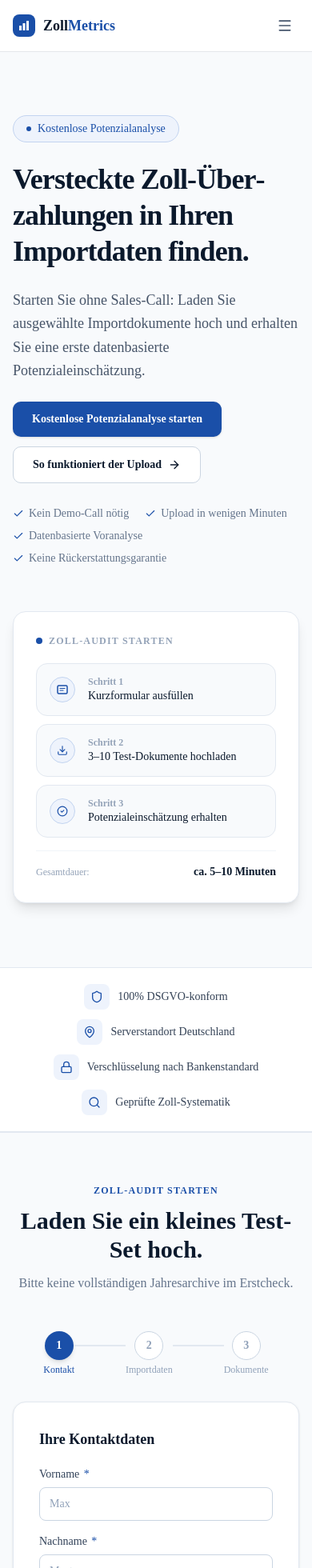
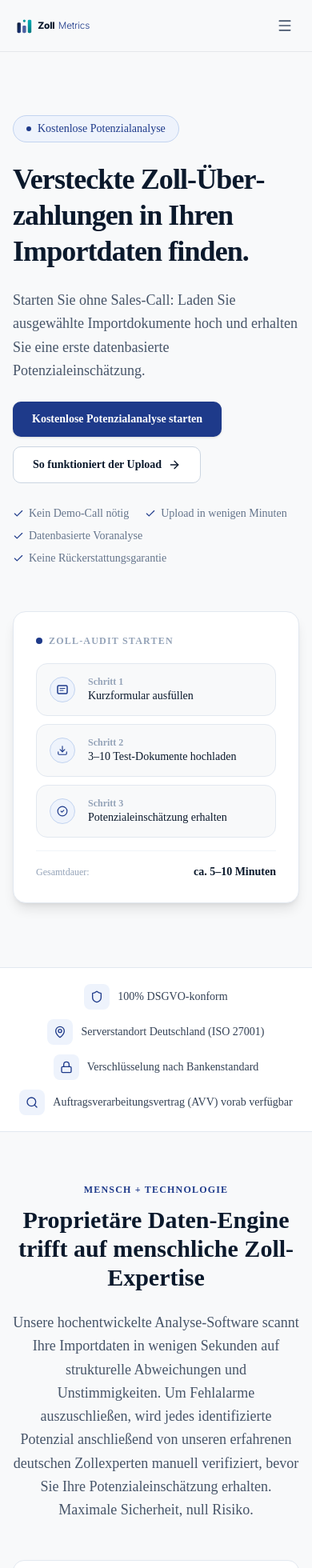
Before and after one commit to ZollMetrics-com/v0-zollmetrics-landing-page, a Next.js app: page / in a window 390 px wide. Shown: the top 1960 px of the page at 80% size. Built offline with nearby package versions, Linux system fonts and the light colour scheme.

Commit message:
Update UI, add sections, and replace logo

```diff
--- a/app/loesung/page.tsx
+++ b/app/loesung/page.tsx
@@ -1,6 +1,6 @@
 import { Navbar } from "@/components/navbar"
 import { Footer } from "@/components/footer"
-import { Tag, DollarSign, Globe, Truck, RotateCcw, TrendingUp } from "lucide-react"
+import { Tag, DollarSign, Globe, Truck, RotateCcw, TrendingUp, FileSearch, Users } from "lucide-react"
 import Link from "next/link"
 
 export const metadata = {
@@ -43,9 +43,9 @@ const checkAreas = [
 
 function PageHeader({ eyebrow, title, subtitle }: { eyebrow: string; title: string; subtitle: string }) {
   return (
-    <section className="border-b pt-16" style={{ backgroundColor: "#f8fafc", borderBottomColor: "#e2e8f0" }}>
+    <section className="border-b pt-16" style={{ backgroundColor: "#F8F9FA", borderBottomColor: "#e2e8f0" }}>
       <div className="mx-auto max-w-4xl px-4 py-16 text-center sm:px-6 lg:px-8">
-        <p className="mb-3 text-xs font-semibold uppercase tracking-widest" style={{ color: "#1a4fa8" }}>{eyebrow}</p>
+        <p className="mb-3 text-xs font-semibold uppercase tracking-widest" style={{ color: "#1E3A8A" }}>{eyebrow}</p>
         <h1 className="mb-4 text-4xl font-bold md:text-5xl" style={{ color: "#0B192C" }}>{title}</h1>
         <p className="mx-auto max-w-2xl text-lg" style={{ color: "#475569" }}>{subtitle}</p>
       </div>
@@ -78,9 +78,9 @@ export default function LoesungPage() {
                       className="flex h-10 w-10 shrink-0 items-center justify-center rounded-lg"
                       style={{ backgroundColor: "#eef3fc" }}
                     >
-                      <area.icon className="h-5 w-5" style={{ color: "#1a4fa8" }} />
+                      <area.icon className="h-5 w-5" style={{ color: "#1E3A8A" }} />
                     </div>
-                    <span className="text-xs font-bold" style={{ color: "#1a4fa8" }}>0{i + 1}</span>
+                    <span className="text-xs font-bold" style={{ color: "#1E3A8A" }}>0{i + 1}</span>
                   </div>
                   <h3 className="mb-2 font-semibold" style={{ color: "#0B192C" }}>{area.title}</h3>
                   <p className="text-sm leading-relaxed" style={{ color: "#64748b" }}>{area.desc}</p>
@@ -90,8 +90,49 @@ export default function LoesungPage() {
           </div>
         </section>
 
+        {/* Human + Tech Section */}
+        <section className="border-t py-16 md:py-24" style={{ backgroundColor: "#F8F9FA", borderTopColor: "#e2e8f0" }}>
+          <div className="mx-auto max-w-7xl px-4 sm:px-6 lg:px-8">
+            <div className="mx-auto max-w-3xl text-center">
+              <p className="mb-3 text-xs font-semibold uppercase tracking-widest" style={{ color: "#1E3A8A" }}>
+                Mensch + Technologie
+              </p>
+              <h2 className="mb-6 text-3xl font-bold md:text-4xl" style={{ color: "#0B192C" }}>
+                Proprietäre Daten-Engine trifft auf menschliche Zoll-Expertise
+              </h2>
+              <p className="text-lg leading-relaxed" style={{ color: "#475569" }}>
+                Unsere hochentwickelte Analyse-Software scannt Ihre Importdaten in wenigen Sekunden auf
+                strukturelle Abweichungen und Unstimmigkeiten. Um Fehlalarme auszuschließen, wird jedes
+                identifizierte Potenzial anschließend von unseren erfahrenen deutschen Zollexperten manuell
+                verifiziert, bevor Sie Ihre Potenzialeinschätzung erhalten. Maximale Sicherheit, null Risiko.
+              </p>
+            </div>
+
+            <div className="mt-12 grid gap-8 md:grid-cols-2">
+              <div className="flex flex-col items-center gap-4 rounded-xl border p-8 text-center" style={{ backgroundColor: "#ffffff", borderColor: "#e2e8f0" }}>
+                <div className="flex h-12 w-12 items-center justify-center rounded-xl" style={{ backgroundColor: "#eef3fc" }}>
+                  <FileSearch className="h-6 w-6" style={{ color: "#1E3A8A" }} />
+                </div>
+                <h3 className="text-lg font-semibold" style={{ color: "#0B192C" }}>Automatisierte Daten-Analyse</h3>
+                <p className="text-sm leading-relaxed" style={{ color: "#64748b" }}>
+                  Proprietäre Algorithmen scannen Tarifnummern, Zollwerte, Präferenzen und Abrechnungen in Sekunden – über alle Ihre Sendungen hinweg.
+                </p>
+              </div>
+              <div className="flex flex-col items-center gap-4 rounded-xl border p-8 text-center" style={{ backgroundColor: "#ffffff", borderColor: "#e2e8f0" }}>
+                <div className="flex h-12 w-12 items-center justify-center rounded-xl" style={{ backgroundColor: "#eef3fc" }}>
+                  <Users className="h-6 w-6" style={{ color: "#1E3A8A" }} />
+                </div>
+                <h3 className="text-lg font-semibold" style={{ color: "#0B192C" }}>Manuelle Experten-Verifikation</h3>
+                <p className="text-sm leading-relaxed" style={{ color: "#64748b" }}>
+                  Jede Auffälligkeit wird von erfahrenen deutschen Zollexperten geprüft, falsch-positive Ergebnisse ausgeschlossen und nur belastbare Prüffälle übermittelt.
+                </p>
+              </div>
+            </div>
+          </div>
+        </section>
+
         {/* CTA */}
-        <section className="border-t py-16" style={{ backgroundColor: "#f8fafc", borderTopColor: "#e2e8f0" }}>
+        <section className="border-t py-16" style={{ backgroundColor: "#F8F9FA", borderTopColor: "#e2e8f0" }}>
           <div className="mx-auto max-w-3xl px-4 text-center sm:px-6 lg:px-8">
             <h2 className="mb-4 text-2xl font-bold md:text-3xl" style={{ color: "#0B192C" }}>
               Bereit für Ihre kostenlose Potenzialanalyse?
@@ -102,7 +143,7 @@ export default function LoesungPage() {
             <Link
               href="/#scan"
               className="inline-flex items-center rounded-lg px-6 py-3 font-semibold text-white shadow-sm transition-opacity hover:opacity-90"
-              style={{ backgroundColor: "#1a4fa8" }}
+              style={{ backgroundColor: "#1E3A8A" }}
             >
               Kostenlose Potenzialanalyse starten
             </Link>
--- a/app/zielgruppe/page.tsx
+++ b/app/zielgruppe/page.tsx
@@ -27,7 +27,7 @@ function PageHeader({ eyebrow, title, subtitle }: { eyebrow: string; title: stri
   return (
     <section className="border-b pt-16" style={{ backgroundColor: "#f8fafc", borderBottomColor: "#e2e8f0" }}>
       <div className="mx-auto max-w-4xl px-4 py-16 text-center sm:px-6 lg:px-8">
-        <p className="mb-3 text-xs font-semibold uppercase tracking-widest" style={{ color: "#1a4fa8" }}>{eyebrow}</p>
+        <p className="mb-3 text-xs font-semibold uppercase tracking-widest" style={{ color: "#1E3A8A" }}>{eyebrow}</p>
         <h1 className="mb-4 text-4xl font-bold md:text-5xl" style={{ color: "#0B192C" }}>{title}</h1>
         <p className="mx-auto max-w-2xl text-lg" style={{ color: "#475569" }}>{subtitle}</p>
       </div>
@@ -113,7 +113,7 @@ export default function ZielgruppePage() {
             <Link
               href="/#scan"
               className="inline-flex items-center rounded-lg px-6 py-3 font-semibold text-white shadow-sm transition-opacity hover:opacity-90"
-              style={{ backgroundColor: "#1a4fa8" }}
+              style={{ backgroundColor: "#1E3A8A" }}
             >
               Kostenlose Potenzialanalyse starten
             </Link>
--- a/components/footer.tsx
+++ b/components/footer.tsx
@@ -28,16 +28,26 @@ export function Footer() {
       <div className="mx-auto max-w-7xl px-4 py-8 sm:px-6 lg:px-8">
         <div className="flex flex-col items-start justify-between gap-6 md:flex-row md:items-center">
           <div className="flex items-center gap-2.5">
-            <div className="flex h-6 w-6 items-center justify-center rounded-md" style={{ backgroundColor: "#1a4fa8" }}>
-              <svg width="13" height="13" viewBox="0 0 16 16" fill="none">
-                <rect x="2" y="8" width="3" height="6" rx="0.5" fill="white" />
-                <rect x="6.5" y="5" width="3" height="9" rx="0.5" fill="white" />
-                <rect x="11" y="2" width="3" height="12" rx="0.5" fill="white" />
-              </svg>
-            </div>
-            <span className="text-sm font-bold text-white">
-              Zoll<span style={{ color: "#5b8def" }}>Metrics</span>
-            </span>
+            <svg xmlns="http://www.w3.org/2000/svg" viewBox="0 0 380 80" width="120" height="26" className="shrink-0">
+              <defs>
+                <linearGradient id="footerPrimaryGrad" x1="0%" y1="0%" x2="100%" y2="100%">
+                  <stop offset="0%" stopColor="#ffffff" />
+                  <stop offset="100%" stopColor="#94a3b8" />
+                </linearGradient>
+                <linearGradient id="footerAccentGrad" x1="0%" y1="0%" x2="0%" y2="100%">
+                  <stop offset="0%" stopColor="#00ADB5" />
+                  <stop offset="100%" stopColor="#007A80" />
+                </linearGradient>
+              </defs>
+              <g transform="translate(15, 10)">
+                <rect x="0" y="20" width="12" height="35" rx="4" fill="url(#footerPrimaryGrad)" />
+                <rect x="18" y="30" width="12" height="25" rx="4" fill="#94a3b8" opacity="0.8" />
+                <rect x="36" y="10" width="12" height="45" rx="4" fill="url(#footerAccentGrad)" />
+                <circle cx="24" cy="14" r="4.5" fill="url(#footerAccentGrad)" />
+              </g>
+              <text x="85" y="50" fontFamily="'Inter', 'Segoe UI', sans-serif" fontWeight="800" fontSize="32" fill="#ffffff" letterSpacing="-0.5">Zoll</text>
+              <text x="154" y="50" fontFamily="'Inter', 'Segoe UI', sans-serif" fontWeight="300" fontSize="32" fill="#94a3b8" letterSpacing="-0.5">Metrics</text>
+            </svg>
             <span className="ml-2 text-sm text-slate-500">&copy; 2026. Alle Rechte vorbehalten.</span>
           </div>
 
--- a/components/hero-section.tsx
+++ b/components/hero-section.tsx
@@ -1,5 +1,5 @@
 import Link from "next/link"
-import { ArrowRight, Check, Download, CircleCheck, Shield, MapPin, Lock, Search } from "lucide-react"
+import { ArrowRight, Check, Download, CircleCheck, Shield, MapPin, Lock, Search, FileSearch, Users, TrendingUp } from "lucide-react"
 
 const trustBadges = [
   "Kein Demo-Call nötig",
@@ -10,9 +10,9 @@ const trustBadges = [
 
 const complianceBar = [
   { icon: Shield, label: "100% DSGVO-konform" },
-  { icon: MapPin, label: "Serverstandort Deutschland" },
+  { icon: MapPin, label: "Serverstandort Deutschland (ISO 27001)" },
   { icon: Lock, label: "Verschlüsselung nach Bankenstandard" },
-  { icon: Search, label: "Geprüfte Zoll-Systematik" },
+  { icon: Search, label: "Auftragsverarbeitungsvertrag (AVV) vorab verfügbar" },
 ]
 
 export function HeroSection() {
@@ -22,7 +22,7 @@ export function HeroSection() {
       <section
         id="hero"
         className="border-b pt-16"
-        style={{ backgroundColor: "#f8fafc", borderBottomColor: "#e2e8f0" }}
+        style={{ backgroundColor: "#F8F9FA", borderBottomColor: "#e2e8f0" }}
       >
         <div className="mx-auto max-w-7xl px-4 py-20 sm:px-6 lg:px-8 lg:py-28">
           <div className="grid items-center gap-14 lg:grid-cols-2">
@@ -31,9 +31,9 @@ export function HeroSection() {
             <div className="flex flex-col gap-6">
               <div
                 className="inline-flex w-fit items-center gap-2 rounded-full border px-4 py-1.5 text-sm font-medium"
-                style={{ borderColor: "#c3d4f0", backgroundColor: "#eef3fc", color: "#1a4fa8" }}
+                style={{ borderColor: "#c3d4f0", backgroundColor: "#eef3fc", color: "#1E3A8A" }}
               >
-                <span className="h-1.5 w-1.5 rounded-full" style={{ backgroundColor: "#1a4fa8" }} />
+                <span className="h-1.5 w-1.5 rounded-full" style={{ backgroundColor: "#1E3A8A" }} />
                 Kostenlose Potenzialanalyse
               </div>
 
@@ -53,7 +53,7 @@ export function HeroSection() {
                 <Link
                   href="/#scan"
                   className="inline-flex items-center rounded-lg px-6 py-3 text-sm font-semibold text-white shadow-sm transition-opacity hover:opacity-90"
-                  style={{ backgroundColor: "#1a4fa8" }}
+                  style={{ backgroundColor: "#1E3A8A" }}
                 >
                   Kostenlose Potenzialanalyse starten
                 </Link>
@@ -70,7 +70,7 @@ export function HeroSection() {
               <div className="flex flex-wrap gap-x-5 gap-y-2 pt-1">
                 {trustBadges.map((badge) => (
                   <span key={badge} className="flex items-center gap-1.5 text-sm" style={{ color: "#64748b" }}>
-                    <Check className="h-3.5 w-3.5" style={{ color: "#1a4fa8" }} />
+                    <Check className="h-3.5 w-3.5" style={{ color: "#1E3A8A" }} />
                     {badge}
                   </span>
                 ))}
@@ -84,7 +84,7 @@ export function HeroSection() {
                 style={{ backgroundColor: "#ffffff", borderColor: "#e2e8f0" }}
               >
                 <div className="mb-5 flex items-center gap-2">
-                  <span className="h-2 w-2 rounded-full" style={{ backgroundColor: "#1a4fa8" }} />
+                  <span className="h-2 w-2 rounded-full" style={{ backgroundColor: "#1E3A8A" }} />
                   <span className="text-xs font-semibold uppercase tracking-widest" style={{ color: "#94a3b8" }}>
                     Zoll-Audit starten
                   </span>
@@ -97,19 +97,19 @@ export function HeroSection() {
                       desc: "Kurzformular ausfüllen",
                       icon: (
                         <svg width="14" height="14" viewBox="0 0 14 14" fill="none">
-                          <rect x="1" y="2" width="12" height="10" rx="1.5" stroke="#1a4fa8" strokeWidth="1.5" />
-                          <line x1="4" y1="5.5" x2="10" y2="5.5" stroke="#1a4fa8" strokeWidth="1.2" strokeLinecap="round" />
-                          <line x1="4" y1="8" x2="8" y2="8" stroke="#1a4fa8" strokeWidth="1.2" strokeLinecap="round" />
+                          <rect x="1" y="2" width="12" height="10" rx="1.5" stroke="#1E3A8A" strokeWidth="1.5" />
+                          <line x1="4" y1="5.5" x2="10" y2="5.5" stroke="#1E3A8A" strokeWidth="1.2" strokeLinecap="round" />
+                          <line x1="4" y1="8" x2="8" y2="8" stroke="#1E3A8A" strokeWidth="1.2" strokeLinecap="round" />
                         </svg>
                       ),
                     },
-                    { label: "Schritt 2", desc: "3–10 Test-Dokumente hochladen", icon: <Download className="h-3.5 w-3.5" style={{ color: "#1a4fa8" }} /> },
-                    { label: "Schritt 3", desc: "Potenzialeinschätzung erhalten", icon: <CircleCheck className="h-3.5 w-3.5" style={{ color: "#1a4fa8" }} /> },
+                    { label: "Schritt 2", desc: "3–10 Test-Dokumente hochladen", icon: <Download className="h-3.5 w-3.5" style={{ color: "#1E3A8A" }} /> },
+                    { label: "Schritt 3", desc: "Potenzialeinschätzung erhalten", icon: <CircleCheck className="h-3.5 w-3.5" style={{ color: "#1E3A8A" }} /> },
                   ].map((step) => (
                     <div
                       key={step.label}
                       className="flex items-center gap-4 rounded-xl border px-4 py-3.5"
-                      style={{ backgroundColor: "#f8fafc", borderColor: "#e2e8f0" }}
+                      style={{ backgroundColor: "#F8F9FA", borderColor: "#e2e8f0" }}
                     >
                       <div
                         className="flex h-8 w-8 shrink-0 items-center justify-center rounded-full border"
@@ -145,7 +145,7 @@ export function HeroSection() {
                   className="flex h-8 w-8 shrink-0 items-center justify-center rounded-md"
                   style={{ backgroundColor: "#eef3fc" }}
                 >
-                  <item.icon className="h-4 w-4" style={{ color: "#1a4fa8" }} />
+                  <item.icon className="h-4 w-4" style={{ color: "#1E3A8A" }} />
                 </div>
                 <span className="text-sm font-medium" style={{ color: "#334155" }}>{item.label}</span>
               </div>
@@ -153,6 +153,96 @@ export function HeroSection() {
           </div>
         </div>
       </section>
+
+      {/* Human + Tech Section */}
+      <section className="border-b py-16 md:py-24" style={{ backgroundColor: "#F8F9FA", borderBottomColor: "#e2e8f0" }}>
+        <div className="mx-auto max-w-7xl px-4 sm:px-6 lg:px-8">
+          <div className="mx-auto max-w-3xl text-center">
+            <p className="mb-3 text-xs font-semibold uppercase tracking-widest" style={{ color: "#1E3A8A" }}>
+              Mensch + Technologie
+            </p>
+            <h2 className="mb-6 text-3xl font-bold md:text-4xl" style={{ color: "#0B192C" }}>
+              Proprietäre Daten-Engine trifft auf menschliche Zoll-Expertise
+            </h2>
+            <p className="text-lg leading-relaxed" style={{ color: "#475569" }}>
+              Unsere hochentwickelte Analyse-Software scannt Ihre Importdaten in wenigen Sekunden auf
+              strukturelle Abweichungen und Unstimmigkeiten. Um Fehlalarme auszuschließen, wird jedes
+              identifizierte Potenzial anschließend von unseren erfahrenen deutschen Zollexperten manuell
+              verifiziert, bevor Sie Ihre Potenzialeinschätzung erhalten. Maximale Sicherheit, null Risiko.
+            </p>
+          </div>
+
+          <div className="mt-12 grid gap-8 md:grid-cols-2">
+            <div className="flex flex-col items-center gap-4 rounded-xl border p-8 text-center" style={{ backgroundColor: "#ffffff", borderColor: "#e2e8f0" }}>
+              <div className="flex h-12 w-12 items-center justify-center rounded-xl" style={{ backgroundColor: "#eef3fc" }}>
+                <FileSearch className="h-6 w-6" style={{ color: "#1E3A8A" }} />
+              </div>
+              <h3 className="text-lg font-semibold" style={{ color: "#0B192C" }}>Automatisierte Daten-Analyse</h3>
+              <p className="text-sm leading-relaxed" style={{ color: "#64748b" }}>
+                Proprietäre Algorithmen scannen Tarifnummern, Zollwerte, Präferenzen und Abrechnungen in Sekunden – über alle Ihre Sendungen hinweg.
+              </p>
+            </div>
+            <div className="flex flex-col items-center gap-4 rounded-xl border p-8 text-center" style={{ backgroundColor: "#ffffff", borderColor: "#e2e8f0" }}>
+              <div className="flex h-12 w-12 items-center justify-center rounded-xl" style={{ backgroundColor: "#eef3fc" }}>
+                <Users className="h-6 w-6" style={{ color: "#1E3A8A" }} />
+              </div>
+              <h3 className="text-lg font-semibold" style={{ color: "#0B192C" }}>Manuelle Experten-Verifikation</h3>
+              <p className="text-sm leading-relaxed" style={{ color: "#64748b" }}>
+                Jede Auffälligkeit wird von erfahrenen deutschen Zollexperten geprüft, falsch-positive Ergebnisse ausgeschlossen und nur belastbare Prüffälle übermittelt.
+              </p>
+            </div>
+          </div>
+        </div>
+      </section>
+
+      {/* Case Study Section */}
+      <section className="py-16 md:py-24" style={{ backgroundColor: "#ffffff" }}>
+        <div className="mx-auto max-w-7xl px-4 sm:px-6 lg:px-8">
+          <div className="mb-12 text-center">
+            <p className="mb-3 text-xs font-semibold uppercase tracking-widest" style={{ color: "#1E3A8A" }}>
+              Pilotphase
+            </p>
+            <h2 className="text-3xl font-bold md:text-4xl" style={{ color: "#0B192C" }}>
+              Ergebnisse aus der Praxis (Pilotphase)
+            </h2>
+          </div>
+
+          <div className="mx-auto max-w-2xl">
+            <div
+              className="rounded-xl border p-8 shadow-sm"
+              style={{ backgroundColor: "#F8F9FA", borderColor: "#e2e8f0" }}
+            >
+              <div className="mb-5 flex items-center gap-3">
+                <div className="flex h-10 w-10 items-center justify-center rounded-lg" style={{ backgroundColor: "#eef3fc" }}>
+                  <TrendingUp className="h-5 w-5" style={{ color: "#1E3A8A" }} />
+                </div>
+                <div>
+                  <p className="text-xs font-semibold uppercase tracking-widest" style={{ color: "#1E3A8A" }}>Fallstudie</p>
+                  <p className="text-sm font-medium" style={{ color: "#0B192C" }}>E-Commerce-Importeur</p>
+                </div>
+              </div>
+
+              <div className="flex flex-col gap-3">
+                <div className="flex items-start gap-3">
+                  <span className="mt-0.5 text-sm font-semibold" style={{ color: "#1E3A8A" }}>Branche:</span>
+                  <span className="text-sm" style={{ color: "#475569" }}>Unterhaltungselektronik</span>
+                </div>
+                <div className="flex items-start gap-3">
+                  <span className="mt-0.5 text-sm font-semibold" style={{ color: "#1E3A8A" }}>Importvolumen:</span>
+                  <span className="text-sm" style={{ color: "#475569" }}>12 Mio. € p.a.</span>
+                </div>
+                <div className="flex items-start gap-3">
+                  <span className="mt-0.5 text-sm font-semibold" style={{ color: "#1E3A8A" }}>Ergebnis:</span>
+                  <span className="text-sm" style={{ color: "#475569" }}>
+                    14.200 € Zoll-Überzahlungen durch fehlerhafte Tarifnummern-Konsistenz innerhalb von
+                    48 Stunden erfolgreich aufgedeckt und revisionssicher dokumentiert.
+                  </span>
+                </div>
+              </div>
+            </div>
+          </div>
+        </div>
+      </section>
     </>
   )
 }
--- a/components/navbar.tsx
+++ b/components/navbar.tsx
@@ -64,23 +64,33 @@ export function Navbar() {
   return (
     <nav
       className={`fixed top-0 z-50 w-full border-b transition-shadow duration-200 ${scrolled ? "shadow-sm" : ""}`}
-      style={{ backgroundColor: "#ffffff", borderBottomColor: "#e5e7eb" }}
+      style={{ backgroundColor: "#F8F9FA", borderBottomColor: "#e5e7eb" }}
     >
       <div className="mx-auto max-w-7xl px-4 sm:px-6 lg:px-8">
         <div className="flex h-16 items-center justify-between">
 
           {/* Logo */}
           <Link href="/" className="flex items-center gap-2.5">
-            <div className="flex h-7 w-7 items-center justify-center rounded-md" style={{ backgroundColor: "#1a4fa8" }}>
-              <svg width="16" height="16" viewBox="0 0 16 16" fill="none">
-                <rect x="2" y="8" width="3" height="6" rx="0.5" fill="white" />
-                <rect x="6.5" y="5" width="3" height="9" rx="0.5" fill="white" />
-                <rect x="11" y="2" width="3" height="12" rx="0.5" fill="white" />
-              </svg>
-            </div>
-            <span className="text-lg font-bold" style={{ color: "#0B192C" }}>
-              Zoll<span style={{ color: "#1a4fa8" }}>Metrics</span>
-            </span>
+            <svg xmlns="http://www.w3.org/2000/svg" viewBox="0 0 380 80" width="140" height="30" className="shrink-0">
+              <defs>
+                <linearGradient id="primaryGrad" x1="0%" y1="0%" x2="100%" y2="100%">
+                  <stop offset="0%" stopColor="#0B192C" />
+                  <stop offset="100%" stopColor="#1E3A8A" />
+                </linearGradient>
+                <linearGradient id="accentGrad" x1="0%" y1="0%" x2="0%" y2="100%">
+                  <stop offset="0%" stopColor="#00ADB5" />
+                  <stop offset="100%" stopColor="#007A80" />
+                </linearGradient>
+              </defs>
+              <g transform="translate(15, 10)">
+                <rect x="0" y="20" width="12" height="35" rx="4" fill="url(#primaryGrad)" />
+                <rect x="18" y="30" width="12" height="25" rx="4" fill="#1E3A8A" opacity="0.8" />
+                <rect x="36" y="10" width="12" height="45" rx="4" fill="url(#accentGrad)" />
+                <circle cx="24" cy="14" r="4.5" fill="url(#accentGrad)" />
+              </g>
+              <text x="85" y="50" fontFamily="'Inter', 'Segoe UI', sans-serif" fontWeight="800" fontSize="32" fill="#0B192C" letterSpacing="-0.5">Zoll</text>
+              <text x="154" y="50" fontFamily="'Inter', 'Segoe UI', sans-serif" fontWeight="300" fontSize="32" fill="#1E3A8A" letterSpacing="-0.5">Metrics</text>
+            </svg>
           </Link>
 
           {/* Desktop nav */}
@@ -95,7 +105,7 @@ export function Navbar() {
                 <Link
                   href={menu.href}
                   className="flex items-center gap-1 rounded-md px-3 py-2 text-sm font-medium transition-colors hover:bg-slate-100"
-                  style={{ color: activeDropdown === menu.label ? "#1a4fa8" : "#374151" }}
+                  style={{ color: activeDropdown === menu.label ? "#1E3A8A" : "#374151" }}
                 >
                   {menu.label}
                   <ChevronDown
@@ -137,7 +147,7 @@ export function Navbar() {
             <Link
               href="/#scan"
               className="inline-flex items-center rounded-lg px-5 py-2.5 text-sm font-semibold text-white shadow-sm transition-opacity hover:opacity-90"
-              style={{ backgroundColor: "#1a4fa8" }}
+              style={{ backgroundColor: "#1E3A8A" }}
             >
               Zoll-Audit starten
             </Link>
@@ -194,7 +204,7 @@ export function Navbar() {
               href="/#scan"
               onClick={() => setMobileOpen(false)}
               className="mb-2 mt-3 inline-flex w-full items-center justify-center rounded-lg px-4 py-2.5 text-sm font-semibold text-white"
-              style={{ backgroundColor: "#1a4fa8" }}
+              style={{ backgroundColor: "#1E3A8A" }}
             >
               Zoll-Audit starten
             </Link>
```
Also changed, not shown: app/ablauf-kosten/page.tsx (+10 -10 lines), app/sicherheit/page.tsx (+9 -9 lines), components/contact-section.tsx (+18 -18 lines).
